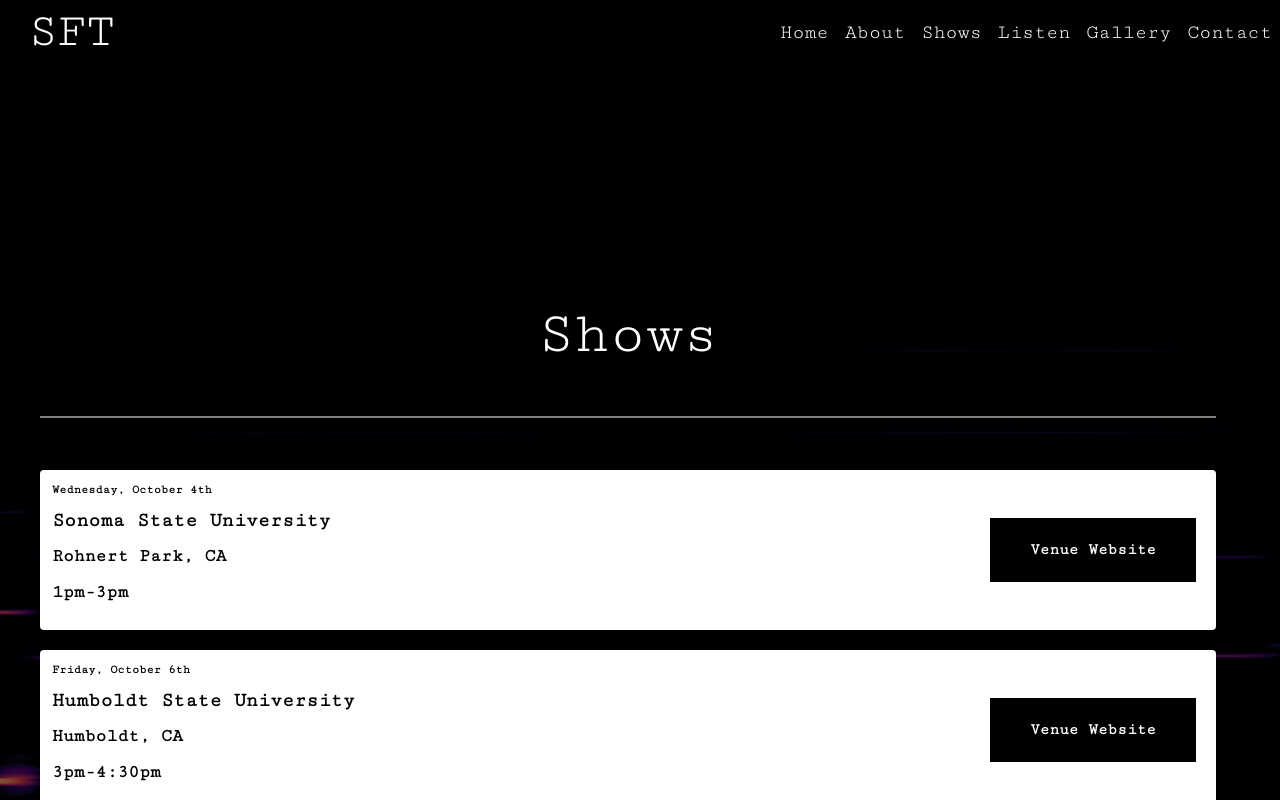
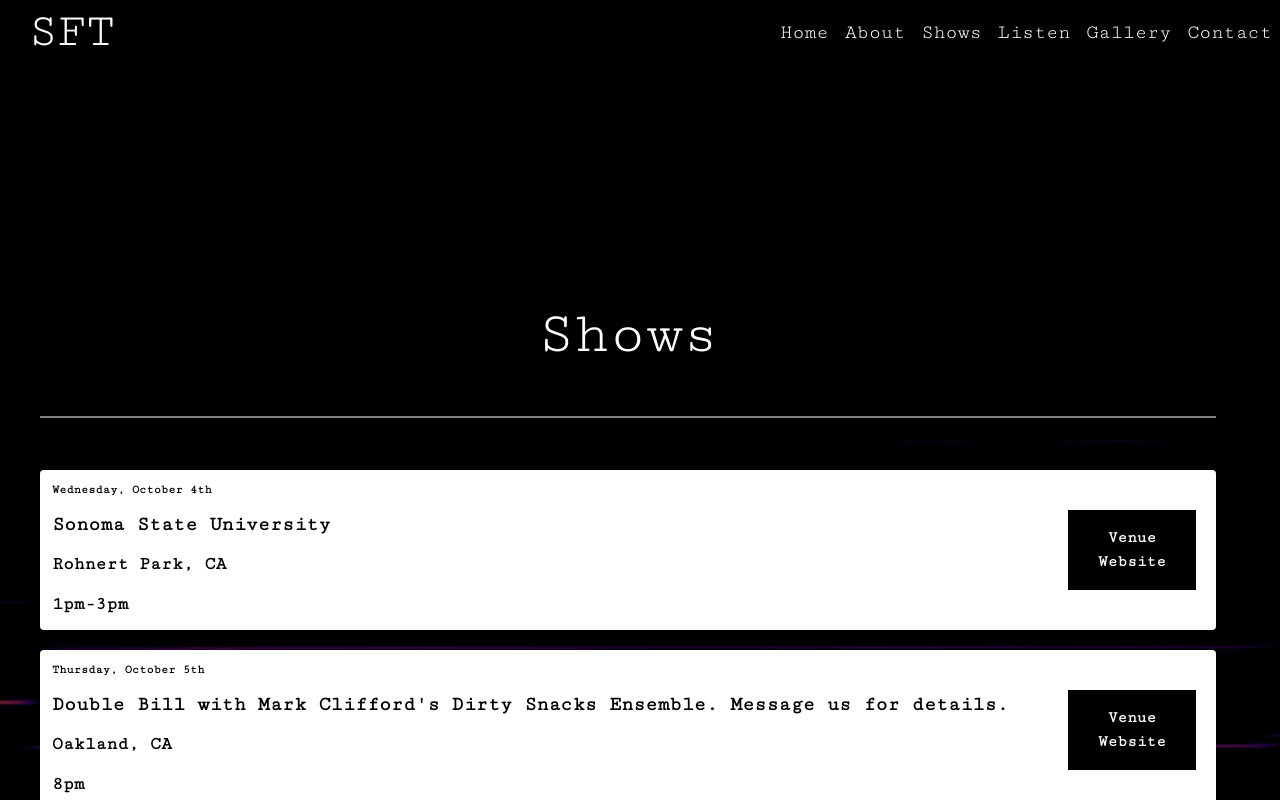
Before and after one commit to kaseyknudsen/Schimscheimer-Family-Trio-Website, a Next.js app: page /shows in a window 1280 px wide. Shown: the top 800 px of the page. Built offline with nearby package versions, Linux system fonts and the light colour scheme.

Commit message:
added oakland show

```diff
--- a/app/components/ShowCard.js
+++ b/app/components/ShowCard.js
@@ -2,10 +2,10 @@ import Link from "next/link";
 
 const ShowCard = ({ date, venue, location, time, website, link }) => {
   return (
-    <div className="h-20 show-card md:h-40 bg-white rounded flex flex-row sm:justify-between text-black font-semibold overflow-hidden">
-      <div className="p-3 flex flex-col md:gap-2 items-start">
+    <div className="show-card bg-white rounded flex flex-row sm:justify-between text-black font-semibold overflow-hidden">
+      <div className="p-3 flex flex-col gap-2 md:gap-3 items-start">
         <p className="text-xs md:text-md">{date}</p>
-        <p className="text-xs md:text-xl">{venue}</p>
+        <p className="text-s md:text-xl">{venue}</p>
         <p className="text-xs md:text-lg">{location}</p>
         <p className="text-xs md:text-lg">{time}</p>
       </div>
@@ -15,7 +15,7 @@ const ShowCard = ({ date, venue, location, time, website, link }) => {
           className="block hover:cursor-pointer"
           target="_blank"
         >
-          <button className="bg-black text-white pt-3 pb-3 px-5 md:pt-5 md:pb-5 md:px-10 mr-5 z-40">
+          <button className="bg-black text-white w-32 md:w-42 py-2 md:py-4 px-5 mr-5 z-40">
             {website}
           </button>
         </Link>
--- a/app/data/showData.js
+++ b/app/data/showData.js
@@ -6,6 +6,14 @@ export const showData = [
     time: "1pm-3pm",
     website: "Venue Website",
     link: "https://music.sonoma.edu/events/season/jazz",
+  },
+  {
+    date: "Thursday, October 5th",
+    venue: "Double Bill with Mark Clifford's Dirty Snacks Ensemble. Message us for details.",
+    location: "Oakland, CA",
+    time: "8pm",
+    website: "Venue Website",
+    link: "http://www.markcliffordmusic.com/",
   },
   {
     date: "Friday, October 6th",
```
